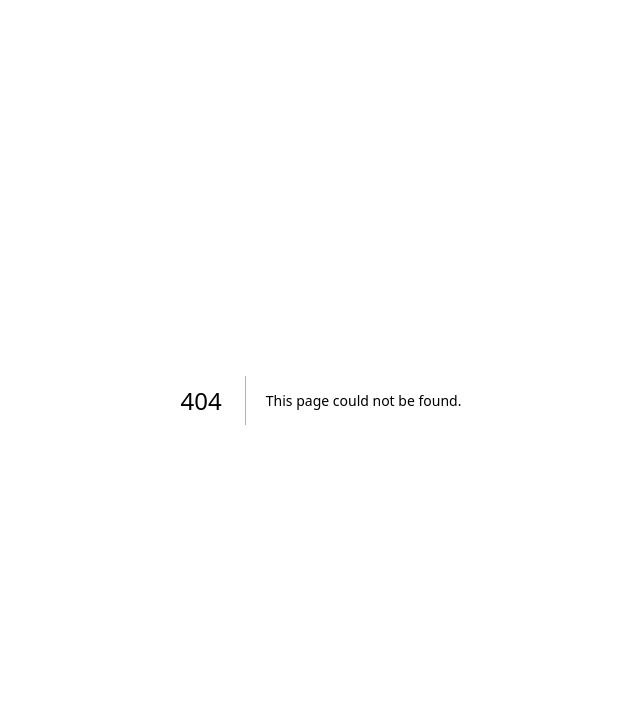
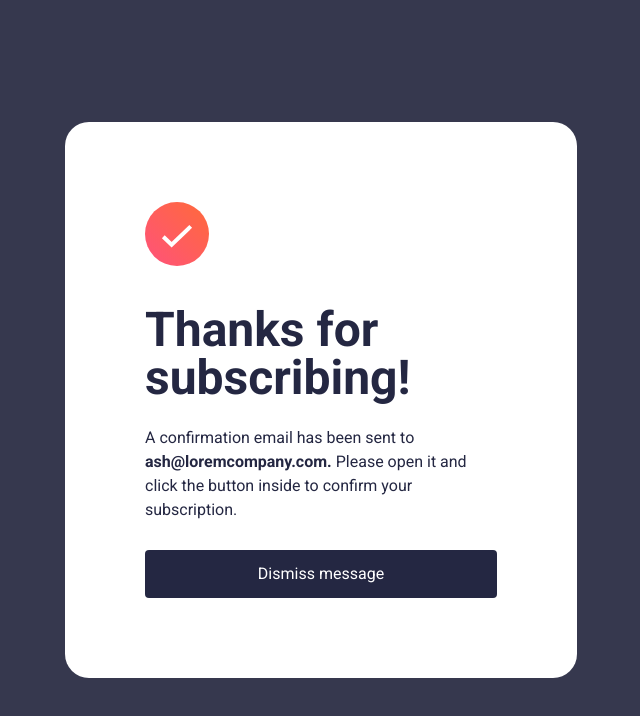
Before and after one commit to rafamorais/Newsletter-Sign-Up, a Next.js app: page /newsletter-confirmation in a window 1280 px wide. Before the commit this address had no page. Shown: the top 716 px of the page, without its empty margins (319-959 px from the left). Built offline with nearby package versions, Linux system fonts and the light colour scheme.

Commit message:
Feature: Add confirmation page

```diff
--- a/src/pages/index.jsx
+++ b/src/pages/index.jsx
@@ -4,7 +4,6 @@ import Image from "next/image";
 
 //Files in our project
 import iconList from "@/assets/images/icon-list.svg";
-import iconSuccess from "@/assets/images/icon-success.svg";
 import signUpDesktop from "@/assets/images/illustration-sign-up-desktop.svg";
 import signUpMobile from "@/assets/images/illustration-sign-up-mobile.svg";
 
@@ -64,7 +63,6 @@ export default function Home() {
           </div>
         </div>
 
-        {/* <Image src={iconSuccess} /> */}
         <Image
           className="hidden md:block"
           priority={true}
--- /dev/null
+++ b/src/pages/newsletter-confirmation/index.jsx
@@ -0,0 +1,35 @@
+import iconSuccess from "@/assets/images/icon-success.svg";
+import Image from "next/image";
+import Link from "next/link";
+
+const NewsletterConfirmation = () => {
+  return (
+    <main className="flex bg-theme-charcoal-gray h-screen justify-center md:items-center">
+      <div className="flex flex-col bg-white md:p-[5rem] p-4 md:w-[40vw] w-full md:rounded-3xl">
+        <Image
+          className="mb-10 mt-24 md:mt-0"
+          src={iconSuccess}
+          alt="checked icon"
+        />
+        <h1 className="text-5xl">
+          Thanks for <br /> subscribing!
+        </h1>
+        <p className="py-6 text-base">
+          A confirmation email has been sent to{" "}
+          <span className="font-bold">ash@loremcompany.com.</span> Please open
+          it and click the button inside to confirm your subscription.
+        </p>
+
+        <Link
+          href="/"
+          type="submit"
+          className="bg-theme-dark-slate-gray mt-auto bg-gradient-to-r text-center shadow-custom hover:from-pink-500 hover:shadow-2xl hover:to-theme-tomato text-white p-3 w-full rounded"
+        >
+          Dismiss message
+        </Link>
+      </div>
+    </main>
+  );
+};
+
+export default NewsletterConfirmation;
--- a/src/styles/globals.css
+++ b/src/styles/globals.css
@@ -12,7 +12,7 @@
   }
 
   p {
-    @apply md:text-base text-sm  mb-1;
+    @apply md:text-base text-sm mb-1;
   }
 
   ul li {
```
